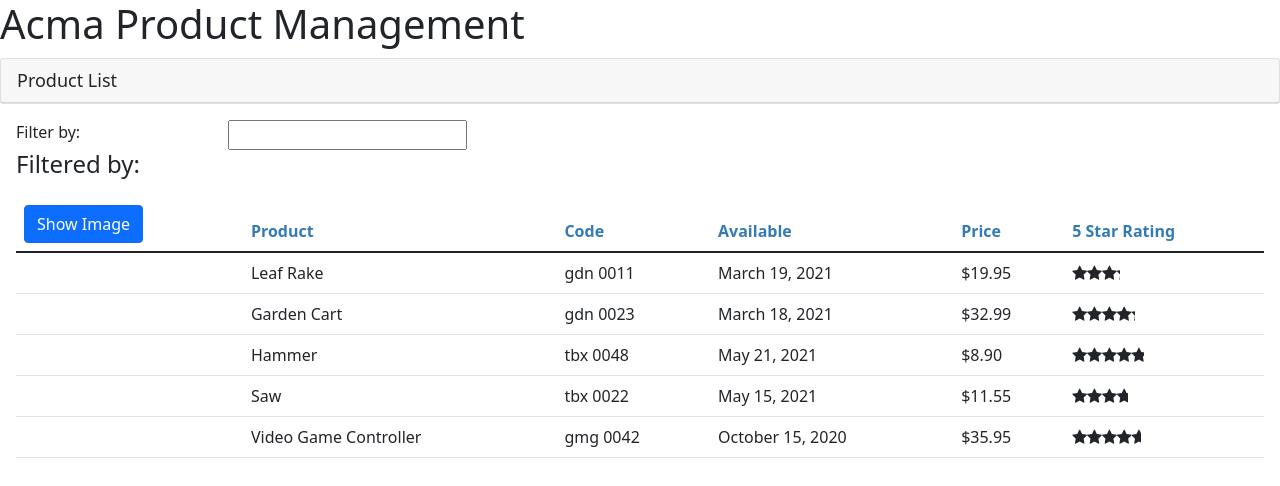
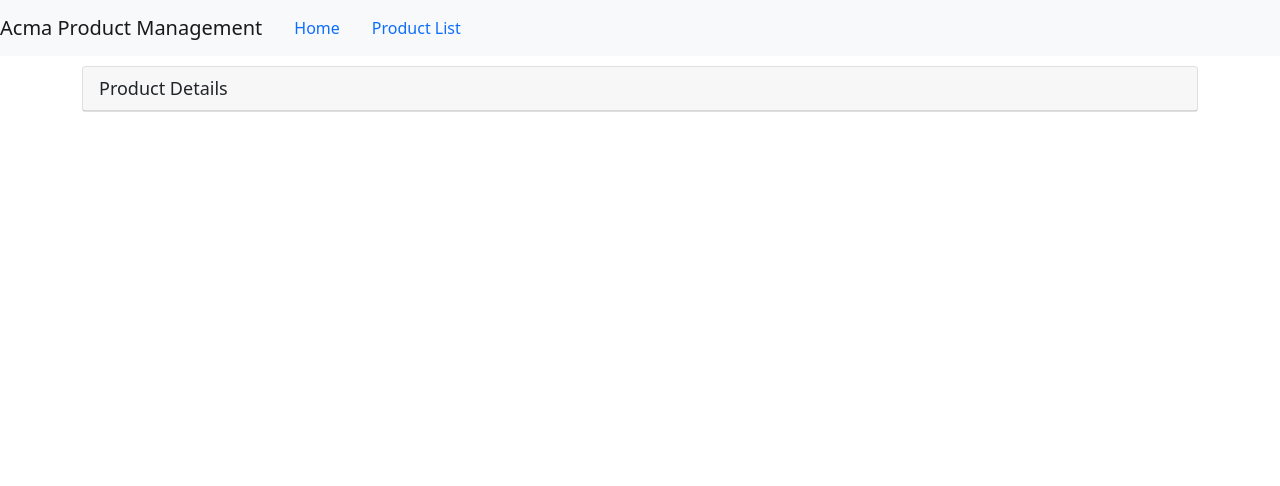
Before and after one commit to EchoJi/APM, an Angular app: page /products/1 in a window 1280 px wide. Shown: the top 486 px of the page. Built offline with nearby package versions, Linux system fonts and the light colour scheme.

Commit message:
added Navigation and Routing

```diff
--- a/src/app/app.component.ts
+++ b/src/app/app.component.ts
@@ -2,9 +2,15 @@
 @Component({
   selector: 'pm-root',
   template: `
-    <div>
-      <h1>{{ pageTitle }}</h1>
-      <pm-products></pm-products>
+    <nav class="navbar navbar-expand navbar-light bg-light">
+      <a class="navbar-brand">{{ pageTitle }}</a>
+      <ul class="nav nav-pills">
+        <li><a class="nav-link" routerLink="/welcome">Home</a></li>
+        <li><a class="nav-link" routerLink="/products">Product List</a></li>
+      </ul>
+    </nav>
+    <div class="container">
+      <router-outlet></router-outlet>
     </div>
   `,
 })
--- /dev/null
+++ b/src/app/products/product-detail.component.html
@@ -0,0 +1,5 @@
+<div class="card">
+  <div class="card-header">
+    {{ pageTitle }}
+  </div>
+</div>
--- /dev/null
+++ b/src/app/products/product-detail.component.ts
@@ -0,0 +1,12 @@
+import { Component, OnInit } from '@angular/core';
+
+@Component({
+  templateUrl: './product-detail.component.html',
+  styleUrls: ['./product-detail.component.css'],
+})
+export class ProductDetailComponent implements OnInit {
+  pageTitle: string = 'Product Details';
+  constructor() {}
+
+  ngOnInit(): void {}
+}
--- a/src/app/products/product-list.component.ts
+++ b/src/app/products/product-list.component.ts
@@ -4,7 +4,6 @@
 import { ProductService } from './product.service';
 
 @Component({
-  selector: 'pm-products',
   templateUrl: './product-list.component.html',
   styleUrls: ['./product-list.component.css'],
 })
```
Also changed, not shown: src/app/app.module.ts (+17 -1 lines), src/app/products/product-detail.component.css (added), 1 other file (tests, documents, lock files or other folders).
